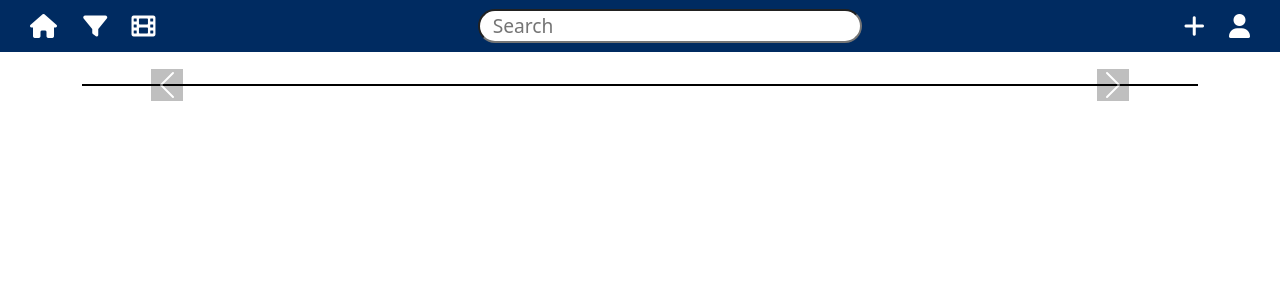
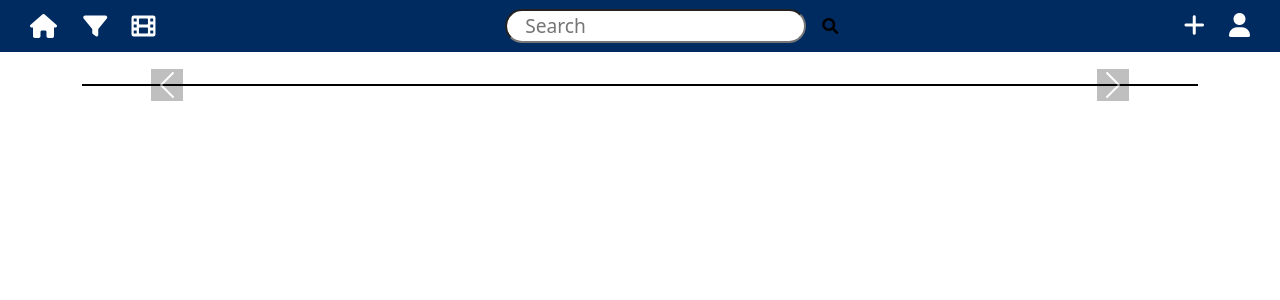
Before and after one commit to EastsidePreparatorySchool/epstudio, a Flask app: page /gallery in a window 1280 px wide. Shown: the top 300 px of the page. Run offline with Flask 3, Linux system fonts and the light colour scheme; parts of the project's set-up code (start-up, migrations or seed data) failed here and were passed over.

Commit message:
Got the search bar to filter through the names of images

```diff
--- a/app.py
+++ b/app.py
@@ -11,7 +11,7 @@
 from flask_session import Session
 from werkzeug.middleware.proxy_fix import ProxyFix
 from werkzeug.utils import secure_filename
-from app import app, db
+
 
 import app_config
 
@@ -266,3 +266,20 @@
 
         flash('File uploaded successfully!')
         return redirect(url_for('index'))  # Redirect back to index page
+
+@app.route('/search', methods=['GET'])
+def search():
+    query = request.args.get('query', '').strip().lower()
+
+    # Dummy data (Replace with database query)
+    recent_creations = [
+        {"name": "My First Creation", "caption": "This is my first creation.", "photo_path": "/static/example.png"},
+        {"name": "xmas_bunny_3.jpg", "caption": "test picture pls work", "photo_path": "/static/xmas_bunny_3.jpg"},
+    ]
+
+    if query:
+        filtered_creations = [c for c in recent_creations if query in c['name'].lower() or query in c['caption'].lower()]
+    else:
+        filtered_creations = recent_creations  # Show all if no query
+
+    return render_template('gallery.html', recent_creations=filtered_creations)
--- a/static/style.css
+++ b/static/style.css
@@ -67,9 +67,9 @@
 }
 
 .search-bar {
-    width: 30%;
+    width: 100%;
     border-radius: 25px;
-    padding-left: 13px;
+    padding-left: 18px;
     font-size: 120%;
 }
 
@@ -256,3 +256,15 @@
     margin-top:50px;
     list-style-type:none;
 }
+
+.search-form {
+    display: flex;
+    align-items: center;
+}
+
+
+.search-button {
+    background: none;
+    border: none;
+    cursor: pointer;
+}
--- a/templates/base.html
+++ b/templates/base.html
@@ -14,27 +14,49 @@
     <nav class="navbar">
         <div class="nav-icons">
             <a href="{{ url_for('index') }}" class="brand">
-                <i class="fa-solid fa-house"></i> <!--home icon-->
+                <i class="fa-solid fa-house"></i> <!-- Home icon -->
             </a>
-            <i class="fa-solid fa-filter"></i> <!--filter icon, doesn't do anything-->
+            <i class="fa-solid fa-filter"></i> <!-- Filter icon -->
             <a href="{{ url_for('gallery') }}" class="brand">
-                <i class="fa-solid fa-film"></i> <!--gallery icon-->
+                <i class="fa-solid fa-film"></i> <!-- Gallery icon -->
             </a>
         </div>
-        <input type="text" class="search-bar" placeholder="Search" style="color: black;">
+
+        <!-- Search Form -->
+        <form action="{{ url_for('search') }}" method="GET" class="search-form">
+            <input type="text" name="query" class="search-bar" placeholder="Search" style="color: black;">
+            <button type="submit" class="search-button">
+                <i class="fa-solid fa-search"></i> <!-- Search icon -->
+            </button>
+        </form>
+
         <div class="nav-icons">
             <a onclick="PullModal()">
-            <i class="fa-solid fa-plus" data-bs-toggle="modal" data-bs-target="#exampleModal"></i>
+                <i class="fa-solid fa-plus" data-bs-toggle="modal" data-bs-target="#exampleModal"></i>
             </a>
-            <!--current_user.id is a placeholder, it is also an old page right now so we should probably update it, it uses original template-->
             <a href="{{ url_for('user_profile', user_id=4) }}">
-            <a href="{{ url_for('login') }}" class="brand">
-                <i class="fa-solid fa-user"></i>
-            </a>
+                <i class="fa-solid fa-user"></i> <!-- Profile icon -->
             </a>
         </div>
     </nav>
+    <script>
+        document.addEventListener("DOMContentLoaded", function () {
+            const searchInput = document.querySelector(".search-bar");
+            searchInput.addEventListener("keyup", function () {
+                let filter = searchInput.value.toLowerCase();
+                let cards = document.querySelectorAll(".card");
 
+                cards.forEach(card => {
+                    let text = card.innerText.toLowerCase();
+                    if (filter === "" || text.includes(filter)) {
+                        card.style.display = "";
+                    } else {
+                        card.style.display = "none";
+                    }
+                });
+            });
+        });
+        </script>
     <!-- old nav bar
     <nav>
         <div class="container">
```
Also changed, not shown: instance/epstudio.db, 1 other file.
